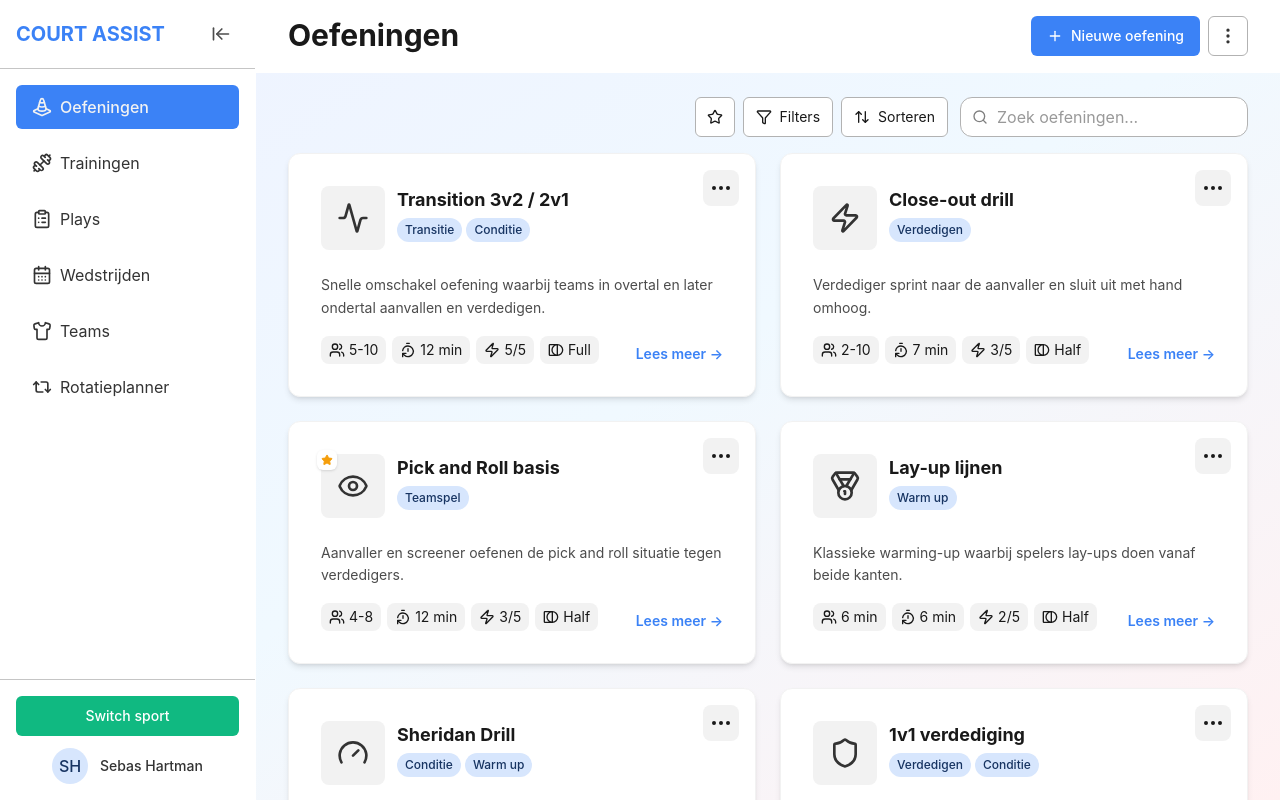
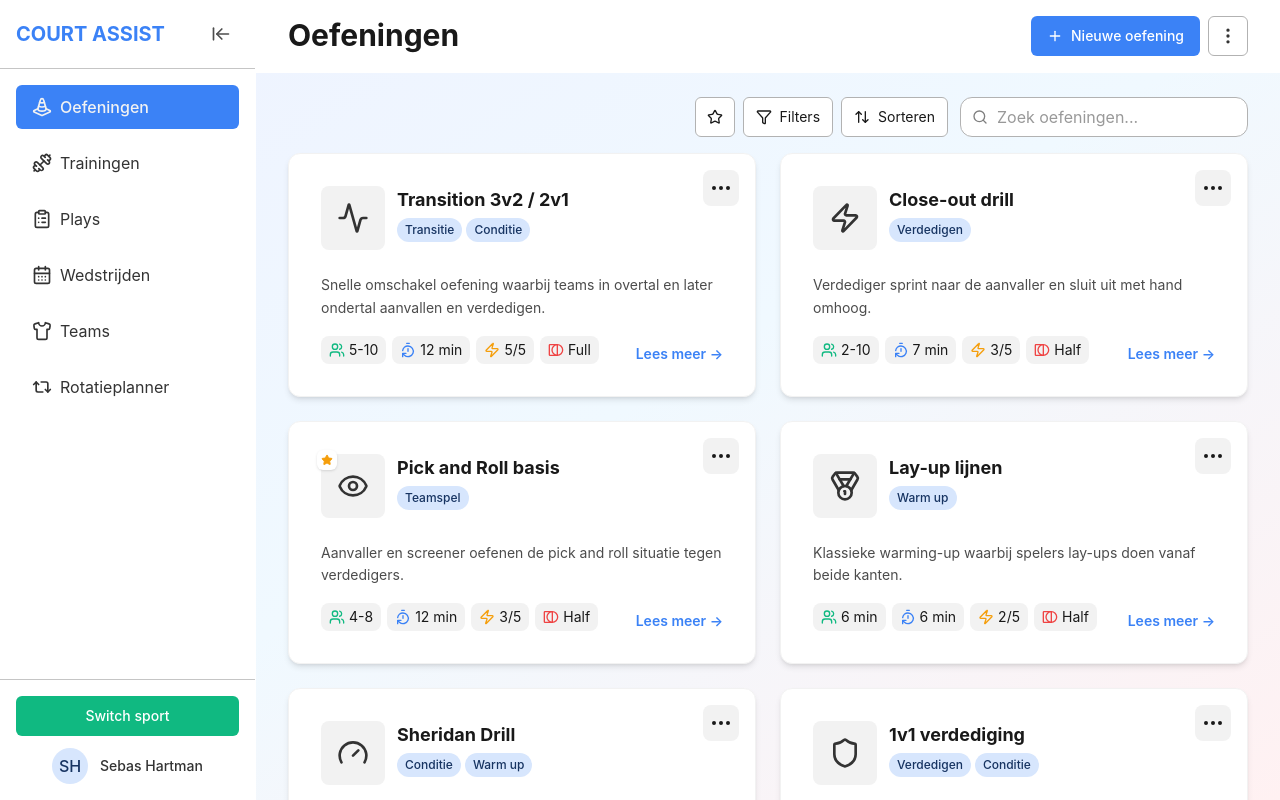
Before and after one commit to SebasJH/court-assist, a Vue app: page /oefeningen in a window 1280 px wide. Built offline with nearby package versions, Linux system fonts and the light colour scheme.

Commit message:
Updated ExerciseCard styling

```diff
--- a/src/components/exercise/ExerciseCardItem.vue
+++ b/src/components/exercise/ExerciseCardItem.vue
@@ -82,37 +82,38 @@
 
         <div class="mt-0 flex items-end justify-between gap-2">
           <div class="flex-1 min-w-0 flex flex-wrap items-center gap-y-1 gap-x-1.5">
-            <!-- Players with tooltip -->
+
+            <!-- Players -->
             <div v-if="showPlayers" class="relative" ref="playersRef" @mouseenter="onEnterPlayers" @mouseleave="onLeavePlayers">
-              <div class="exercise-players bg-gray-50 hover:bg-gray-100 dark:bg-gray-600/40 dark:text-gray-300 dark:hover:bg-gray-500/50 px-2 py-1 rounded-lg text-sm flex items-center gap-1  hover:shadow-sm transition-colors transition-shadow duration-150">
-                <Users class="h-4 w-fit" />
+              <div class="exercise-players bg-gray-50 hover:bg-gray-100 dark:bg-gray-600/40 dark:text-gray-300 dark:hover:bg-gray-500/50 px-2 py-1 rounded-lg text-sm flex items-center gap-1 hover:shadow-sm transition-colors duration-150">
+                <Users class="h-4 w-fit text-green-500 dark:text-green-300" />
                 <div>{{ playersLabel }}</div>
               </div>
               <Tooltip :title="playersTooltip.title" :body="playersTooltip.body" :open="playersOpen" :anchor="playersRef" />
             </div>
 
-            <!-- Duration with tooltip -->
+            <!-- Duration -->
             <div v-if="hasDuration" class="relative" ref="durationRef" @mouseenter="onEnterDuration" @mouseleave="onLeaveDuration">
-              <div class="exercise-duration bg-gray-50 hover:bg-gray-100 dark:bg-gray-600/40 dark:text-gray-300 dark:hover:bg-gray-500/50 px-2 py-1 rounded-lg text-sm flex items-center gap-1 hover:shadow-sm transition-colors transition-shadow duration-150">
-                <TimerReset class="h-4 w-fit" />
+              <div class="exercise-duration bg-gray-50 hover:bg-gray-100 dark:bg-gray-600/40 dark:text-gray-300 dark:hover:bg-gray-500/50 px-2 py-1 rounded-lg text-sm flex items-center gap-1 hover:shadow-sm transition-colors duration-150">
+                <TimerReset class="h-4 w-fit text-blue-500 dark:text-blue-300" />
                 <div>{{ exercise.duration }} min</div>
               </div>
               <Tooltip :title="durationTooltip.title" :body="durationTooltip.body" :open="durationOpen" :anchor="durationRef" />
             </div>
 
-            <!-- Intensity with tooltip -->
+            <!-- Intensity -->
             <div v-if="typeof exercise.intensity === 'number'" class="relative" ref="intensityRef" @mouseenter="onEnterIntensity" @mouseleave="onLeaveIntensity">
-              <div class="exercise-intensity bg-gray-50 hover:bg-gray-100 dark:bg-gray-600/40 dark:text-gray-300 dark:hover:bg-gray-500/50 px-2 py-1 rounded-lg text-sm flex items-center gap-1 hover:shadow-sm transition-colors transition-shadow duration-150">
-                <Zap class="h-4 w-fit" />
+              <div class="exercise-intensity bg-gray-50 hover:bg-gray-100 dark:bg-gray-600/40 dark:text-gray-300 dark:hover:bg-gray-500/50 px-2 py-1 rounded-lg text-sm flex items-center gap-1 hover:shadow-sm transition-colors duration-150">
+                <Zap class="h-4 w-fit text-yellow-500 dark:text-yellow-300" />
                 <div>{{ exercise.intensity }}/5</div>
               </div>
               <Tooltip :title="intensityTooltip.title" :body="intensityTooltip.body" :open="intensityOpen" :anchor="intensityRef" />
             </div>
 
-            <!-- Court with tooltip -->
+            <!-- Court -->
             <div v-if="hasCourt" class="relative" ref="courtRef" @mouseenter="onEnterCourt" @mouseleave="onLeaveCourt">
-              <div class="exercise-court bg-gray-50 hover:bg-gray-100 dark:bg-gray-600/40 dark:text-gray-300 dark:hover:bg-gray-500/50 px-2 py-1 rounded-lg text-sm flex items-center gap-1 hover:shadow-sm transition-colors transition-shadow duration-150">
-                <RectangleCircle class="h-4 w-fit" />
+              <div class="exercise-court bg-gray-50 hover:bg-gray-100 dark:bg-gray-600/40 dark:text-gray-300 dark:hover:bg-gray-500/50 px-2 py-1 rounded-lg text-sm flex items-center gap-1 hover:shadow-sm transition-colors duration-150">
+                <RectangleCircle class="h-4 w-fit text-red-500 dark:text-red-300" />
                 <div>{{ courtLabel }}</div>
               </div>
               <Tooltip :title="courtTooltip.title" :body="courtTooltip.body" :open="courtOpen" :anchor="courtRef" />
```
